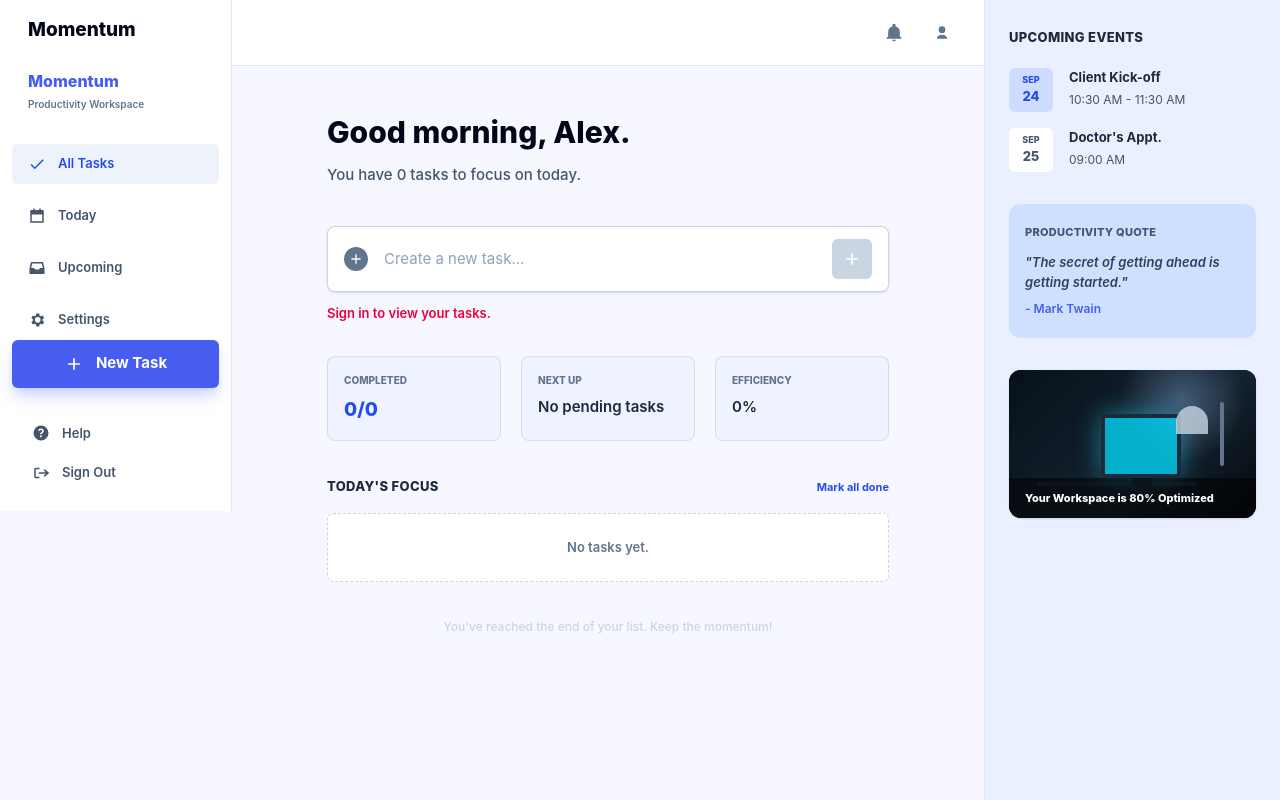
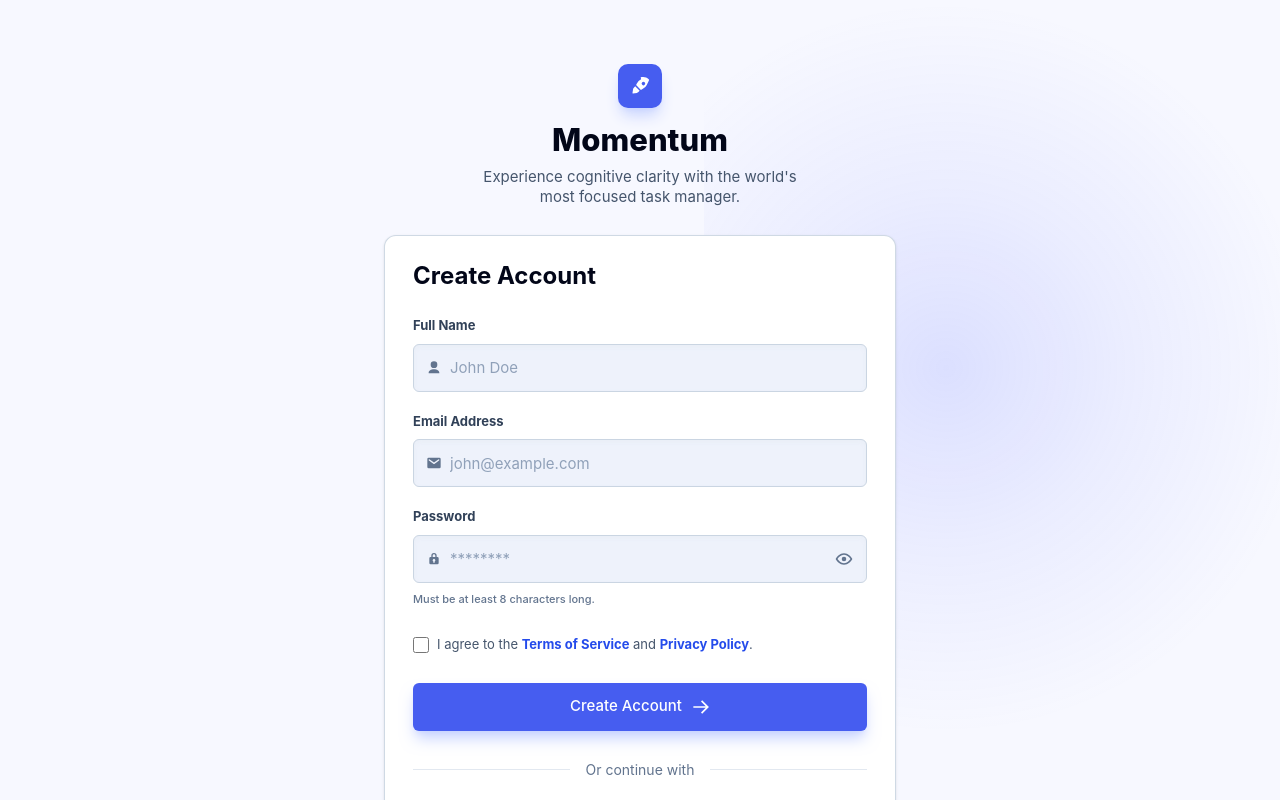
Before and after one commit to SABALI19/nwanmifoundation, a React (Vite) app: page / in a window 1280 px wide. Shown: the top 800 px of the page. Built offline with nearby package versions, Linux system fonts and the light colour scheme.

Commit message:
fixed auth wiring system to store and issue token to user

```diff
--- a/src/App.jsx
+++ b/src/App.jsx
@@ -1,7 +1,20 @@
+import { useState } from 'react'
+import Login from './components/auth/Login'
+import Signup from './components/auth/Signup'
 import UserDashboard from './pages/UserDashboard'
 
 function App() {
-  return <UserDashboard />
+  const [view, setView] = useState(() => (localStorage.getItem('token') ? 'dashboard' : 'signup'))
+
+  if (view === 'dashboard') {
+    return <UserDashboard onSignOut={() => setView('login')} />
+  }
+
+  if (view === 'login') {
+    return <Login onAuthSuccess={() => setView('dashboard')} onShowSignup={() => setView('signup')} />
+  }
+
+  return <Signup onAuthSuccess={() => setView('dashboard')} onShowLogin={() => setView('login')} />
 }
 
 export default App
--- a/src/components/auth/Login.jsx
+++ b/src/components/auth/Login.jsx
@@ -1,3 +1,7 @@
+import { useState } from 'react'
+
+const API_URL = import.meta.env.VITE_API_URL || 'http://localhost:3000'
+
 function BrandMark() {
   return (
     <div className="flex items-center justify-center gap-2">
@@ -14,7 +18,46 @@ function BrandMark() {
   )
 }
 
-function Login() {
+function Login({ onAuthSuccess, onShowSignup }) {
+  const [formData, setFormData] = useState({
+    email: '',
+    password: '',
+  })
+  const [error, setError] = useState('')
+  const [isSubmitting, setIsSubmitting] = useState(false)
+
+  const handleChange = (event) => {
+    const { name, value } = event.target
+    setFormData((currentData) => ({ ...currentData, [name]: value }))
+  }
+
+  const handleSubmit = async (event) => {
+    event.preventDefault()
+    setError('')
+    setIsSubmitting(true)
+
+    try {
+      const response = await fetch(`${API_URL}/api/auth/login`, {
+        method: 'POST',
+        headers: { 'Content-Type': 'application/json' },
+        body: JSON.stringify(formData),
+      })
+      const data = await response.json()
+
+      if (!response.ok) {
+        throw new Error(data.message || 'Login failed')
+      }
+
+      localStorage.setItem('token', data.token)
+      localStorage.setItem('user', JSON.stringify(data.user))
+      onAuthSuccess?.()
+    } catch (err) {
+      setError(err.message)
+    } finally {
+      setIsSubmitting(false)
+    }
+  }
+
   return (
     <main className="min-h-screen bg-[#f7f8ff] text-slate-950">
       <section className="mx-auto flex min-h-screen w-full max-w-[520px] flex-col items-center px-6 py-7">
@@ -23,6 +66,7 @@ function Login() {
         <form
           className="mt-[170px] w-full max-w-[395px] rounded-xl border border-slate-300/90 bg-white px-6 py-8 shadow-sm"
           aria-label="Log in"
+          onSubmit={handleSubmit}
         >
           <div className="mb-9 text-center">
             <h1 className="text-[17px] font-medium leading-none text-slate-900">Welcome back</h1>
@@ -34,7 +78,11 @@ function Login() {
             <input
               className="h-11 w-full rounded-md border border-slate-300 bg-[#eef2fb] px-3 text-[15px] text-slate-800 outline-none placeholder:text-slate-500 focus:border-[#465df0] focus:ring-4 focus:ring-indigo-100"
               type="email"
+              name="email"
               placeholder="name@company.com"
+              value={formData.email}
+              onChange={handleChange}
+              required
             />
           </label>
 
@@ -48,15 +96,22 @@ function Login() {
             <input
               className="h-11 w-full rounded-md border border-slate-300 bg-[#eef2fb] px-3 text-[15px] text-slate-800 outline-none placeholder:text-slate-500 focus:border-[#465df0] focus:ring-4 focus:ring-indigo-100"
               type="password"
+              name="password"
               placeholder="********"
+              value={formData.password}
+              onChange={handleChange}
+              required
             />
           </label>
 
+          {error && <p className="mt-4 text-[13px] font-semibold text-rose-600">{error}</p>}
+
           <button
             type="submit"
-            className="mt-5 flex h-[55px] w-full items-center justify-center gap-2 rounded-md bg-[#465df0] text-[15px] font-medium text-white shadow-lg shadow-indigo-200 transition hover:bg-[#344be0] focus:outline-none focus:ring-4 focus:ring-indigo-200"
+            className="mt-5 flex h-[55px] w-full items-center justify-center gap-2 rounded-md bg-[#465df0] text-[15px] font-medium text-white shadow-lg shadow-indigo-200 transition hover:bg-[#344be0] focus:outline-none focus:ring-4 focus:ring-indigo-200 disabled:cursor-not-allowed disabled:bg-slate-300"
+            disabled={isSubmitting}
           >
-            Login
+            {isSubmitting ? 'Logging in...' : 'Login'}
             <svg viewBox="0 0 24 24" className="h-5 w-5" aria-hidden="true">
               <path fill="currentColor" d="m13.2 5.3 5.7 5.7H4v2h14.9l-5.7 5.7 1.4 1.4L22.7 12l-8.1-8.1-1.4 1.4Z" />
             </svg>
@@ -88,9 +143,9 @@ function Login() {
 
         <p className="mt-8 text-[14px] text-slate-700">
           Don't have an account?{' '}
-          <a className="font-medium text-[#244beb]" href="#">
+          <button type="button" className="font-medium text-[#244beb]" onClick={onShowSignup}>
             Sign up
-          </a>
+          </button>
         </p>
       </section>
     </main>
--- a/src/components/auth/Signup.jsx
+++ b/src/components/auth/Signup.jsx
@@ -1,3 +1,7 @@
+import { useState } from 'react'
+
+const API_URL = import.meta.env.VITE_API_URL || 'http://localhost:3000'
+
 function FieldIcon({ type }) {
   if (type === 'mail') {
     return (
@@ -31,7 +35,54 @@ function FieldIcon({ type }) {
   )
 }
 
-function Signup() {
+function Signup({ onAuthSuccess, onShowLogin }) {
+  const [formData, setFormData] = useState({
+    fullName: '',
+    email: '',
+    password: '',
+  })
+  const [acceptedTerms, setAcceptedTerms] = useState(false)
+  const [error, setError] = useState('')
+  const [isSubmitting, setIsSubmitting] = useState(false)
+
+  const handleChange = (event) => {
+    const { name, value } = event.target
+    setFormData((currentData) => ({ ...currentData, [name]: value }))
+  }
+
+  const handleSubmit = async (event) => {
+    event.preventDefault()
+    setError('')
+
+    if (!acceptedTerms) {
+      setError('Please agree to the terms before creating an account.')
+      return
+    }
+
+    setIsSubmitting(true)
+
+    try {
+      const response = await fetch(`${API_URL}/api/auth/signup`, {
+        method: 'POST',
+        headers: { 'Content-Type': 'application/json' },
+        body: JSON.stringify(formData),
+      })
+      const data = await response.json()
+
+      if (!response.ok) {
+        throw new Error(data.message || 'Signup failed')
+      }
+
+      localStorage.setItem('token', data.token)
+      localStorage.setItem('user', JSON.stringify(data.user))
+      onAuthSuccess?.()
+    } catch (err) {
+      setError(err.message)
+    } finally {
+      setIsSubmitting(false)
+    }
+  }
+
   return (
     <main className="min-h-screen bg-[#f7f8ff] text-slate-950">
       <div className="pointer-events-none fixed right-0 top-0 h-full w-[45vw] min-w-[420px] bg-[radial-gradient(circle_at_42%_46%,rgba(96,113,255,0.18),rgba(96,113,255,0.08)_32%,rgba(255,255,255,0)_67%)]" />
@@ -52,7 +103,7 @@ function Signup() {
           </p>
         </div>
 
-        <form className="w-full rounded-xl border border-slate-300/90 bg-white p-7 shadow-sm" aria-label="Create account">
+        <form className="w-full rounded-xl border border-slate-300/90 bg-white p-7 shadow-sm" aria-label="Create account" onSubmit={handleSubmit}>
           <h2 className="mb-7 text-[24px] font-bold leading-none tracking-normal">Create Account</h2>
 
           <label className="mb-5 block">
@@ -62,7 +113,11 @@ function Signup() {
               <input
                 className="h-full min-w-0 flex-1 bg-transparent text-[15px] text-slate-800 outline-none placeholder:text-slate-400"
                 type="text"
+                name="fullName"
                 placeholder="John Doe"
+                value={formData.fullName}
+                onChange={handleChange}
+                required
               />
             </span>
           </label>
@@ -74,7 +129,11 @@ function Signup() {
               <input
                 className="h-full min-w-0 flex-1 bg-transparent text-[15px] text-slate-800 outline-none placeholder:text-slate-400"
                 type="email"
+                name="email"
                 placeholder="john@example.com"
+                value={formData.email}
+                onChange={handleChange}
+                required
               />
             </span>
           </label>
@@ -86,7 +145,12 @@ function Signup() {
               <input
                 className="h-full min-w-0 flex-1 bg-transparent text-[15px] text-slate-800 outline-none placeholder:text-slate-400"
                 type="password"
+                name="password"
                 placeholder="********"
+                value={formData.password}
+                onChange={handleChange}
+                required
+                minLength="8"
               />
               <svg viewBox="0 0 24 24" className="h-5 w-5 text-slate-500" aria-hidden="true">
                 <path
@@ -99,18 +163,26 @@ function Signup() {
           <p className="mt-2 text-[11px] font-medium text-slate-500">Must be at least 8 characters long.</p>
 
           <label className="mt-7 flex items-center gap-2 text-[13px] text-slate-600">
-            <input type="checkbox" className="h-4 w-4 rounded border-slate-300 accent-[#465df0]" />
+            <input
+              type="checkbox"
+              className="h-4 w-4 rounded border-slate-300 accent-[#465df0]"
+              checked={acceptedTerms}
+              onChange={(event) => setAcceptedTerms(event.target.checked)}
+            />
             <span>
               I agree to the <a className="font-bold text-[#244beb]" href="#">Terms of Service</a> and{' '}
               <a className="font-bold text-[#244beb]" href="#">Privacy Policy</a>.
             </span>
           </label>
 
+          {error && <p className="mt-4 text-[13px] font-semibold text-rose-600">{error}</p>}
+
           <button
             type="submit"
-            className="mt-7 flex h-12 w-full items-center justify-center gap-2 rounded-md bg-[#465df0] text-[15px] font-medium text-white shadow-lg shadow-indigo-200 transition hover:bg-[#344be0] focus:outline-none focus:ring-4 focus:ring-indigo-200"
+            className="mt-7 flex h-12 w-full items-center justify-center gap-2 rounded-md bg-[#465df0] text-[15px] font-medium text-white shadow-lg shadow-indigo-200 transition hover:bg-[#344be0] focus:outline-none focus:ring-4 focus:ring-indigo-200 disabled:cursor-not-allowed disabled:bg-slate-300"
+            disabled={isSubmitting}
           >
-            Create Account
+            {isSubmitting ? 'Creating Account...' : 'Create Account'}
             <svg viewBox="0 0 24 24" className="h-5 w-5" aria-hidden="true">
               <path fill="currentColor" d="m13.2 5.3 5.7 5.7H4v2h14.9l-5.7 5.7 1.4 1.4L22.7 12l-8.1-8.1-1.4 1.4Z" />
             </svg>
@@ -140,7 +212,7 @@ function Signup() {
         </form>
 
         <p className="mt-8 text-[14px] text-slate-600">
-          Already have an account? <a className="font-bold text-[#244beb]" href="#">Log In</a>
+          Already have an account? <button type="button" className="font-bold text-[#244beb]" onClick={onShowLogin}>Log In</button>
         </p>
       </section>
     </main>
--- a/src/pages/UserDashboard.jsx
+++ b/src/pages/UserDashboard.jsx
@@ -43,7 +43,7 @@ function Icon({ name, className = 'h-4 w-4' }) {
   )
 }
 
-function Sidebar({ className = '', onClose }) {
+function Sidebar({ className = '', onClose, onSignOut }) {
   return (
     <aside className={`flex h-full w-[232px] shrink-0 flex-col border-r border-slate-200 bg-white ${className}`}>
       <div className="flex items-center justify-between px-7 pb-7 pt-4">
@@ -93,10 +93,14 @@ function Sidebar({ className = '', onClose }) {
           <Icon name="help" className="h-[18px] w-[18px]" />
           Help
         </a>
-        <a href="#" className="flex items-center gap-3 px-5 text-[13px] font-semibold text-slate-600">
+        <button
+          type="button"
+          className="flex items-center gap-3 px-5 text-[13px] font-semibold text-slate-600"
+          onClick={onSignOut}
+        >
           <Icon name="logout" className="h-[18px] w-[18px]" />
           Sign Out
-        </a>
+        </button>
       </div>
     </aside>
   )
@@ -184,7 +188,7 @@ function RightPanel() {
   )
 }
 
-function UserDashboard() {
+function UserDashboard({ onSignOut }) {
   const [sidebarOpen, setSidebarOpen] = useState(false)
   const [tasks, setTasks] = useState([])
   const [newTaskTitle, setNewTaskTitle] = useState('')
@@ -310,6 +314,13 @@ function UserDashboard() {
     }
   }
 
+  const handleSignOut = () => {
+    localStorage.removeItem('token')
+    localStorage.removeItem('authToken')
+    localStorage.removeItem('user')
+    onSignOut?.()
+  }
+
   return (
     <main className="min-h-screen bg-[#f7f8ff] text-slate-950">
       {sidebarOpen && (
@@ -320,12 +331,12 @@ function UserDashboard() {
             aria-label="Close sidebar"
             onClick={() => setSidebarOpen(false)}
           />
-          <Sidebar className="relative z-10 shadow-2xl" onClose={() => setSidebarOpen(false)} />
+          <Sidebar className="relative z-10 shadow-2xl" onClose={() => setSidebarOpen(false)} onSignOut={handleSignOut} />
         </div>
       )}
 
       <div className="flex min-h-screen">
-        <Sidebar className="hidden lg:flex" />
+        <Sidebar className="hidden lg:flex" onSignOut={handleSignOut} />
 
         <div className="flex min-w-0 flex-1 flex-col xl:flex-row">
           <section className="min-w-0 flex-1 border-r border-slate-200">
```
